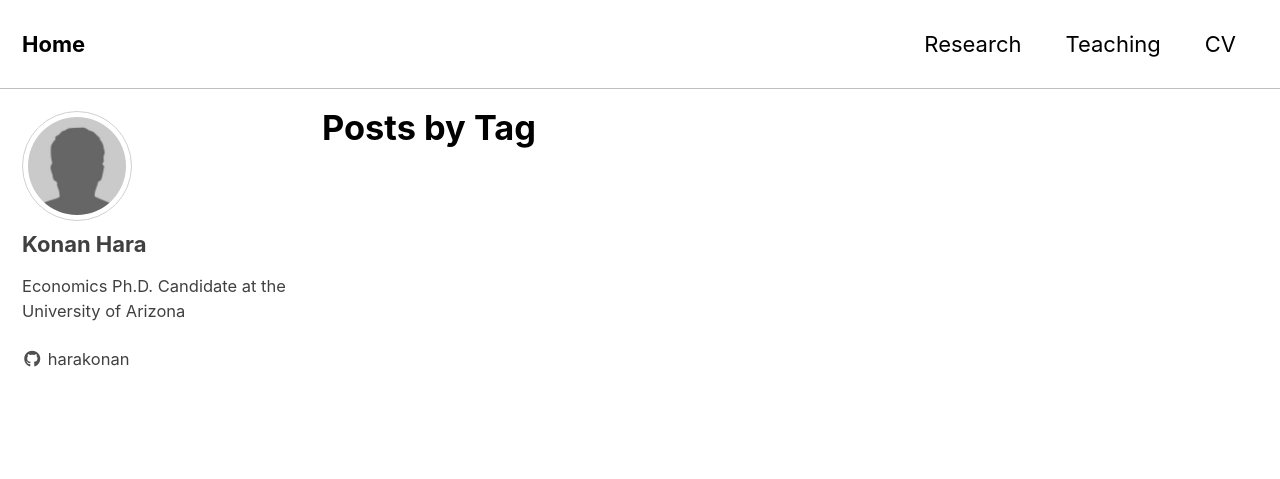
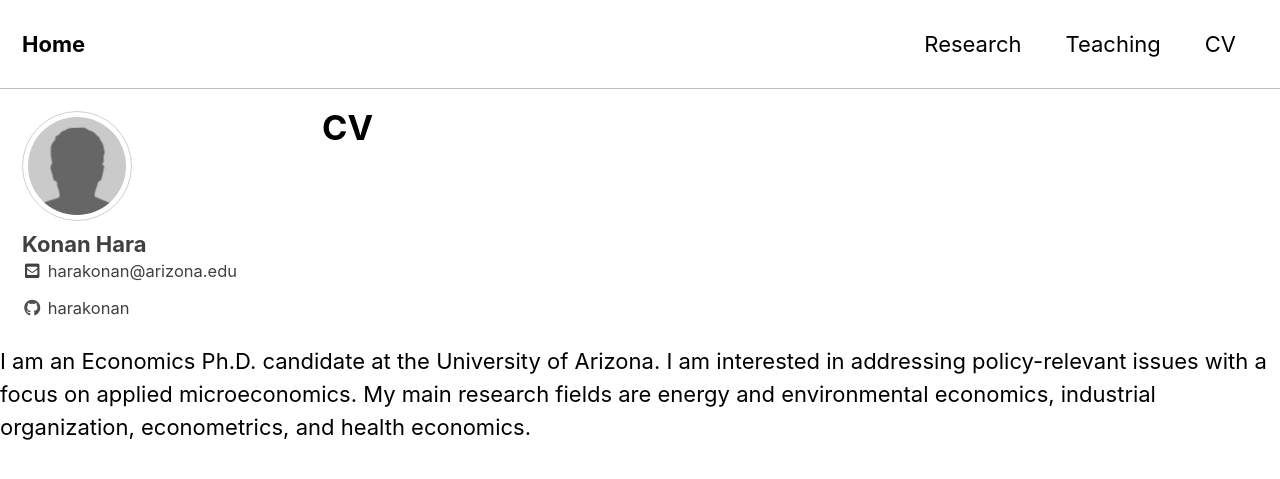
Before and after one commit to harakonan/harakonan.github.io, a Jekyll site: the page built from _pages/cv.md, in a window 1280 px wide. Shown: the top 479 px of the page. Built offline with Jekyll 4.4.1, drawn with Linux system fonts in a browser that asks for light colours; cached includes are drawn as plain includes.

Commit message:
[UPDATE] initial setup

```diff
--- a/_config.yml
+++ b/_config.yml
@@ -58,32 +58,14 @@ plugins:
 author:
   name   : "Konan Hara"
   avatar : "/assets/images/bio-photo.jpg"
-  bio    : "Economics Ph.D. Candidate at the University of Arizona"
+  # bio    : "Economics Ph.D. Candidate at the University of Arizona"
   links:
-    # - label: "Website"
-    #   icon: "fas fa-fw fa-link"
-    #   url: "https://"
-    # - label: "Twitter"
-    #   icon: "fab fa-fw fa-twitter-square"
-    #   url: "https://twitter.com/"
+    - label: "harakonan@arizona.edu"
+      icon: "fas fa-fw fa-envelope-square"
+      url: "mailto:harakonan@arizona.edu"
     - label: "harakonan"
       icon: "fab fa-fw fa-github"
       url: "https://github.com/harakonan"
-    # - label: "Instagram"
-    #   icon: "fab fa-fw fa-instagram"
-    #   url: "https://instagram.com/"
-
-# footer:
-#   links:
-#     - label: "Twitter"
-#       icon: "fab fa-fw fa-twitter-square"
-#       url: "https://twitter.com/"
-#     - label: "GitHub"
-#       icon: "fab fa-fw fa-github"
-#       url: "https://github.com/"
-#     - label: "Instagram"
-#       icon: "fab fa-fw fa-instagram"
-#       url: "https://instagram.com/"
 
 defaults:
   # _posts
--- /dev/null
+++ b/_includes/docs/introduction.md
@@ -0,0 +1 @@
+I am an Economics Ph.D. candidate at the University of Arizona. I am interested in addressing policy-relevant issues with a focus on applied microeconomics. My main research fields are energy and environmental economics, industrial organization, econometrics, and health economics.
--- a/_layouts/default.html
+++ b/_layouts/default.html
@@ -20,6 +20,7 @@
 
     <div class="initial-content">
       {{ content }}
+      {% include docs/introduction.md %}
     </div>
 
     {% if site.search == true %}
--- a/_pages/cv.md
+++ b/_pages/cv.md
@@ -1,6 +1,4 @@
 ---
-title: "Posts by Tag"
-permalink: /tags/
-layout: tags
-author_profile: true
+title: "CV"
+permalink: /cv/
 ---
```
Also changed, not shown: _pages/research.md (+2 -2 lines), _pages/teaching.md (+2 -4 lines).
